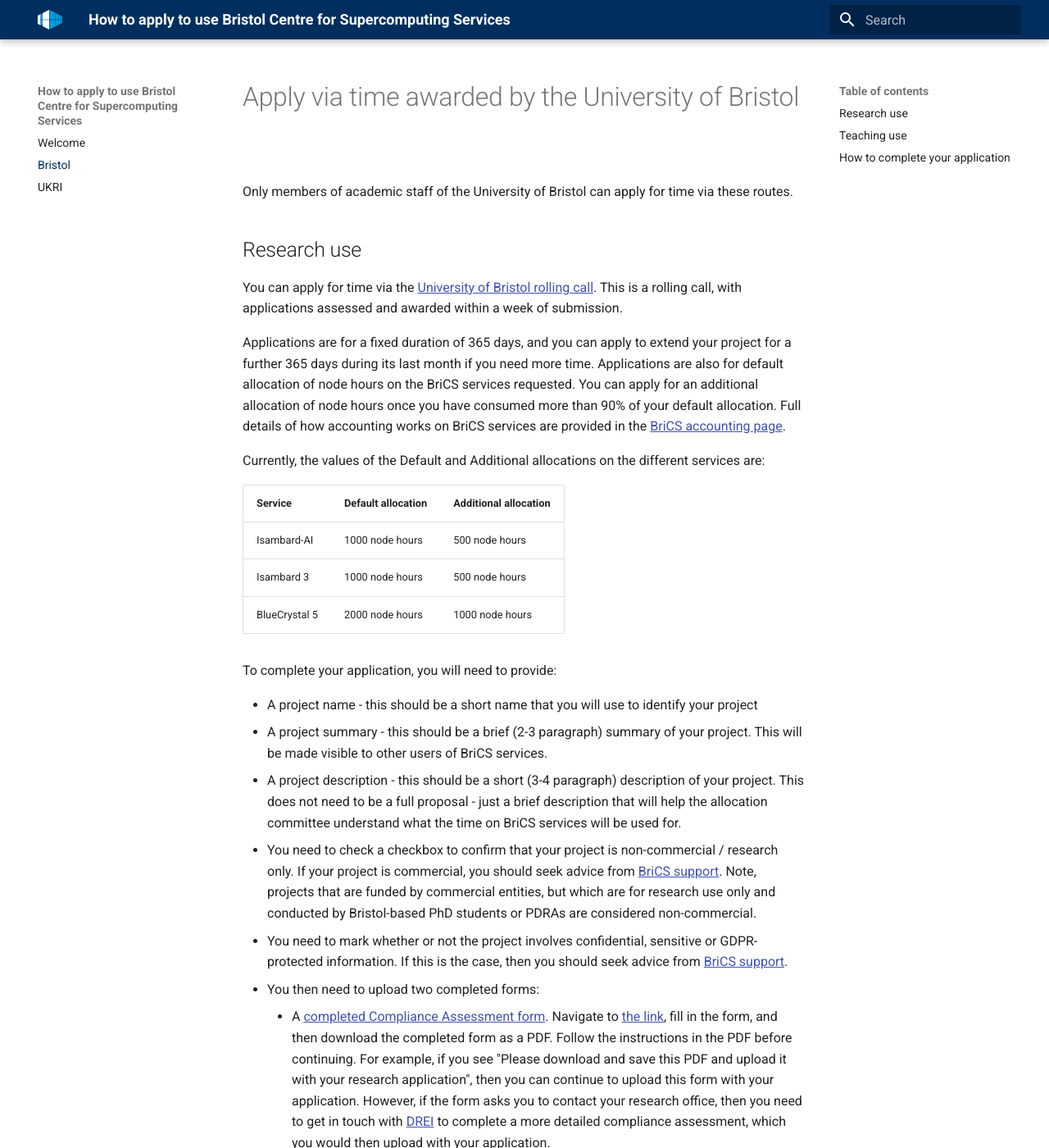
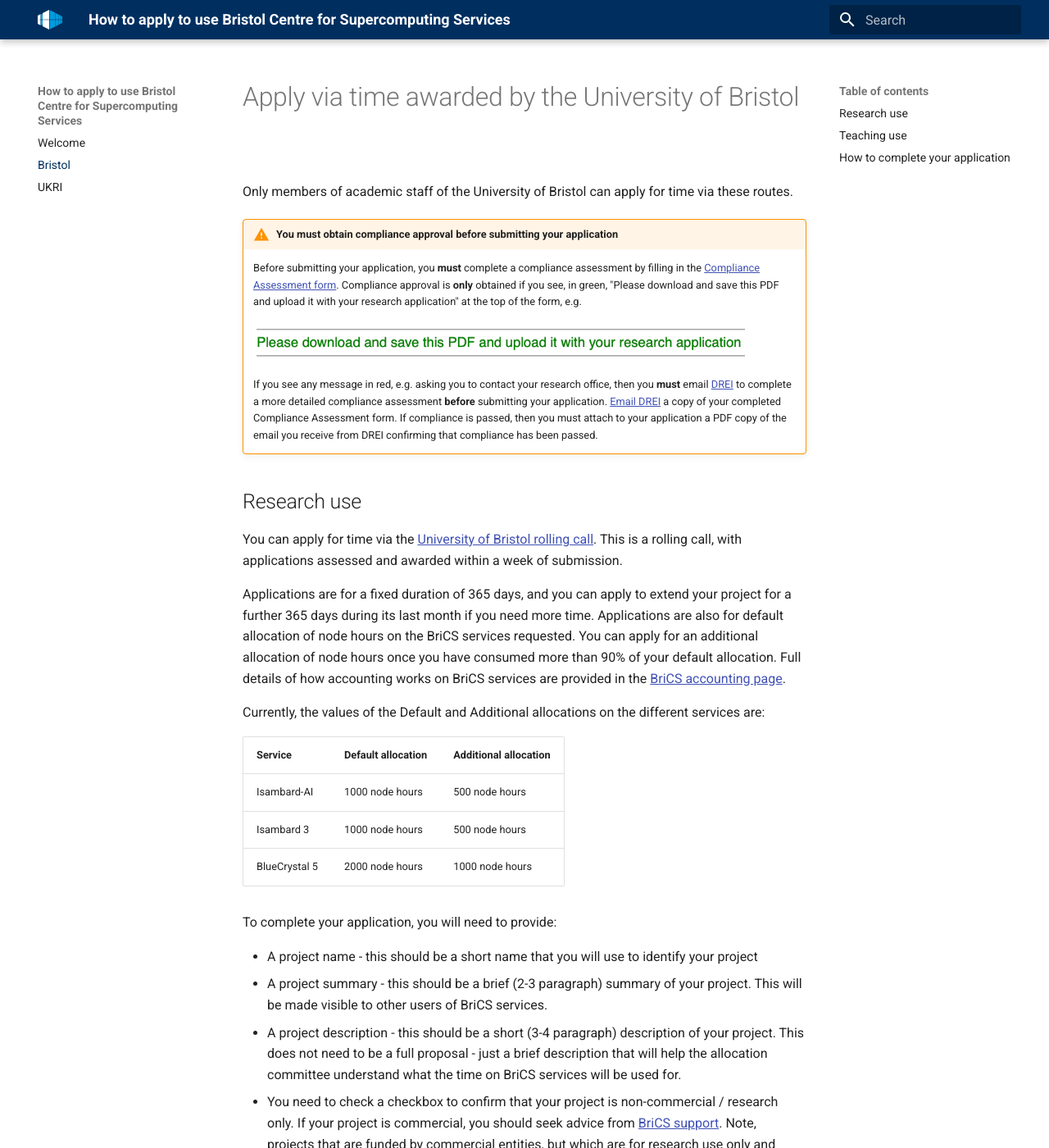
Before and after one commit to isambard-sc/apply.isambard.ac.uk, an MkDocs documentation site: the page built from docs/bristol/index.md, in a window 1280 px wide and 1400 px high. Shown: the whole window at 82% size. Built offline with MkDocs 1.6.1 and Material for MkDocs 9.7.7, drawn with Linux system fonts in a browser that asks for light colours; some of the changed text lies outside the part shown.

Commit message:
Making it clearer that compliance approval is needed before submitting an application

```diff
--- a/docs/bristol/index.md
+++ b/docs/bristol/index.md
@@ -6,6 +6,13 @@
 -->
 
 Only members of academic staff of the University of Bristol can apply for time via these routes.
+
+!!! warning "You must obtain compliance approval before submitting your application"
+    Before submitting your application, you **must** complete a compliance assessment by filling in the [Compliance Assessment form][compliance-assessment]. Compliance approval is **only** obtained if you see, in green, "Please download and save this PDF and upload it with your research application" at the top of the form, e.g.
+
+    ![Screenshot of completed compliance assessment form](images/compliance_passed.png){ style="width:100%;max-width:600px;height:auto"}
+
+    If you see any message in red, e.g. asking you to contact your research office, then you **must** email [DREI][contact-drei] to complete a more detailed compliance assessment **before** submitting your application. [Email DREI][contact-drei] a copy of your completed Compliance Assessment form. If compliance is passed, then you must attach to your application a PDF copy of the email you receive from DREI confirming that compliance has been passed.
 
 ## Research use
 
@@ -29,7 +36,7 @@
 - You need to check a checkbox to confirm that your project is non-commercial / research only. If your project is commercial, you should seek advice from [BriCS support][brics-support]. Note, projects that are funded by commercial entities, but which are for research use only and conducted by Bristol-based PhD students or PDRAs are considered non-commercial.
 - You need to mark whether or not the project involves confidential, sensitive or GDPR-protected information. If this is the case, then you should seek advice from [BriCS support][brics-support].
 - You then need to upload two completed forms:
-    - A [completed Compliance Assessment form][compliance-assessment]. Navigate to [the link][compliance-assessment], fill in the form, and then download the completed form as a PDF. Follow the instructions in the PDF before continuing. For example, if you see "Please download and save this PDF and upload it with your research application", then you can continue to upload this form with your application. However, if the form asks you to contact your research office, then you need to get in touch with [DREI][contact-drei] to complete a more detailed compliance assessment, which you would then upload with your application.
+    - A [completed Compliance Assessment form][compliance-assessment]. Navigate to [the link][compliance-assessment], fill in the form, and then download the completed form as a PDF. Follow the instructions in the PDF before continuing. For example, if you see "Please download and save this PDF and upload it with your research application", then you can continue to upload this form with your application. However, **if the form asks you to contact your research office, then you need to get in touch with [DREI][contact-drei] to complete a more detailed compliance assessment, which you would then upload with your application**.
     - A [completed Project Team Information form][project-team-form]. Download the form from [the link][project-team-form], fill in the form, and then upload the completed form with your application.
 
 With these details, you can complete your application at [allocate.isambard.ac.uk][allocate-isambard]. More detailed instructions on how to use the allocation system are [provided below](#how-to-complete-your-application).
@@ -86,7 +93,7 @@
 
 Next, you need to upload the two forms that you completed earlier:
 
-- A [completed Compliance Assessment form][compliance-assessment]. Navigate to [the link][compliance-assessment], fill in the form, and then download the completed form as a PDF. Follow the instructions in the PDF before continuing. For example, if you see "Please download and save this PDF and upload it with your research application", then you can continue to upload this form with your application. However, if the form asks you to contact your research office, then you need to get in touch with [DREI][contact-drei] to complete a more detailed compliance assessment, which you would then upload with your application.
+- A [completed Compliance Assessment form][compliance-assessment]. Navigate to [the link][compliance-assessment], fill in the form, and then download the completed form as a PDF. Follow the instructions in the PDF before continuing. For example, if you see "Please download and save this PDF and upload it with your research application", then you can continue to upload this form with your application. However, **if the form asks you to contact your research office, then you need to get in touch with [DREI][contact-drei] to complete a more detailed compliance assessment, which you would then upload with your application**.
 - A [completed Project Team Information form][project-team-form]. Download the form from [the link][project-team-form], fill in the form, and then upload the completed form with your application.
 
 Do this by clicking on the "Click to upload" button.
```
Also changed, not shown: other parts of docs/bristol/index.md (+1 -1 lines), docs/bristol/images/compliance_passed.png (added).
